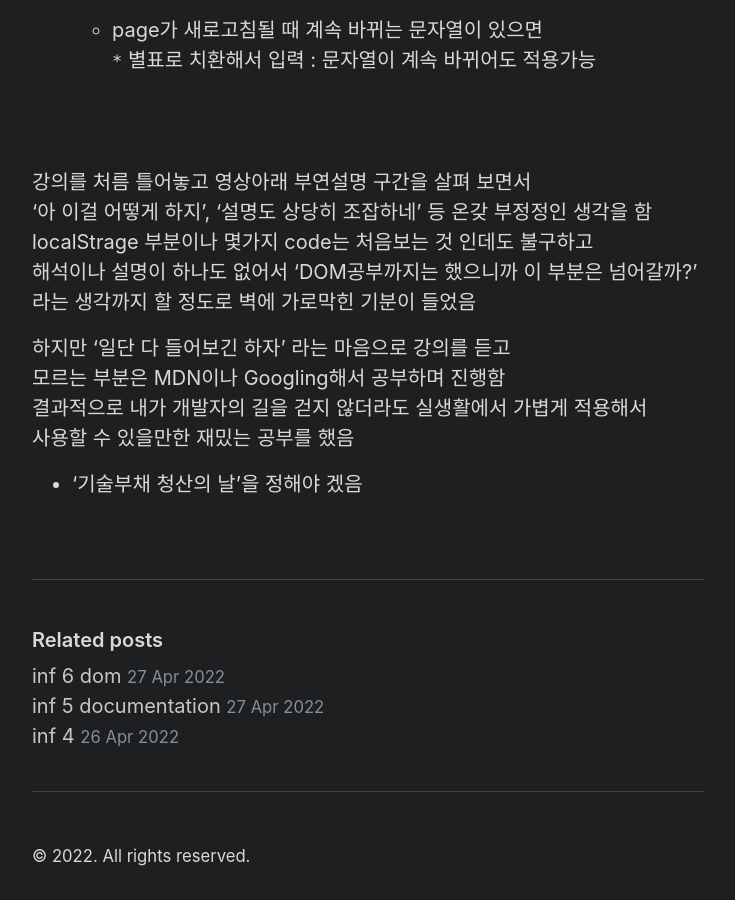
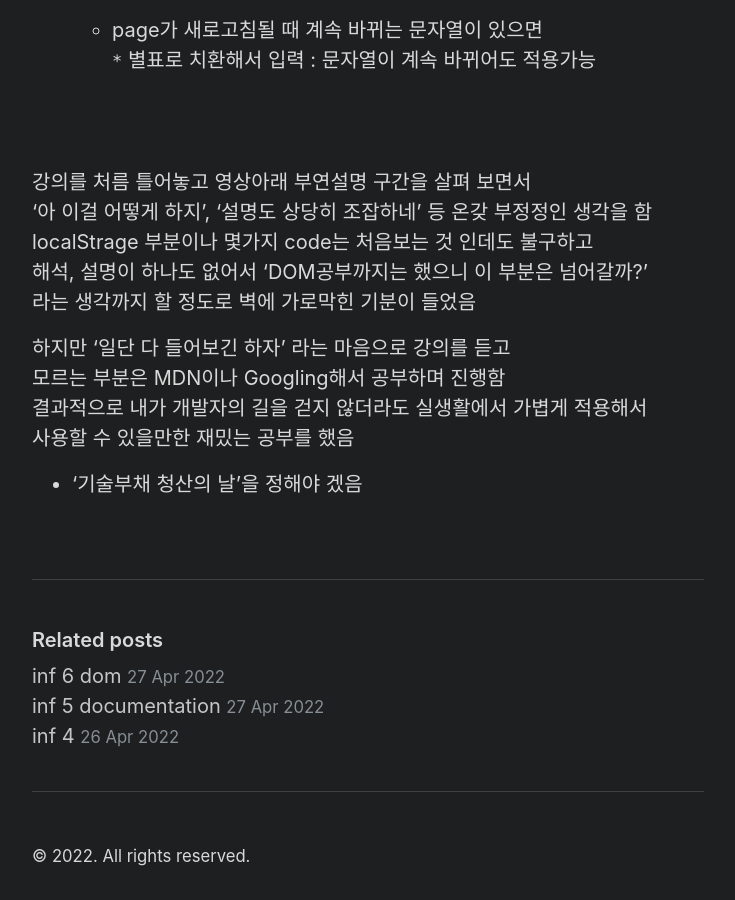
Before and after one commit to Dev-Dotoli/dev-dotoli.github.com, a Jekyll site: the page built from _posts/2022-04-28-inf-7-userscript.md, in a window 1280 px wide and 900 px high, scrolled down 2602 px. Shown: the whole window, without its empty margins (272-1007 px from the left). Built offline with Jekyll 4.4.1, drawn with Linux system fonts in a browser that asks for light colours.

Commit message:
Docs: fix typo

```diff
--- a/_posts/2022-04-28-inf-7-userscript.md
+++ b/_posts/2022-04-28-inf-7-userscript.md
@@ -104,7 +104,7 @@ id값 추출, code작성
 강의를 처름 틀어놓고 영상아래 부연설명 구간을 살펴 보면서<br>
 '아 이걸 어떻게 하지', '설명도 상당히 조잡하네' 등 온갖 부정정인 생각을 함<br>
 localStrage 부분이나 몇가지 code는 처음보는 것 인데도 불구하고<br>
-해석이나 설명이 하나도 없어서 'DOM공부까지는 했으니까 이 부분은 넘어갈까?'<br>
+해석, 설명이 하나도 없어서 'DOM공부까지는 했으니 이 부분은 넘어갈까?'<br>
 라는 생각까지 할 정도로 벽에 가로막힌 기분이 들었음
 
 하지만 '일단 다 들어보긴 하자' 라는 마음으로 강의를 듣고<br>
```
